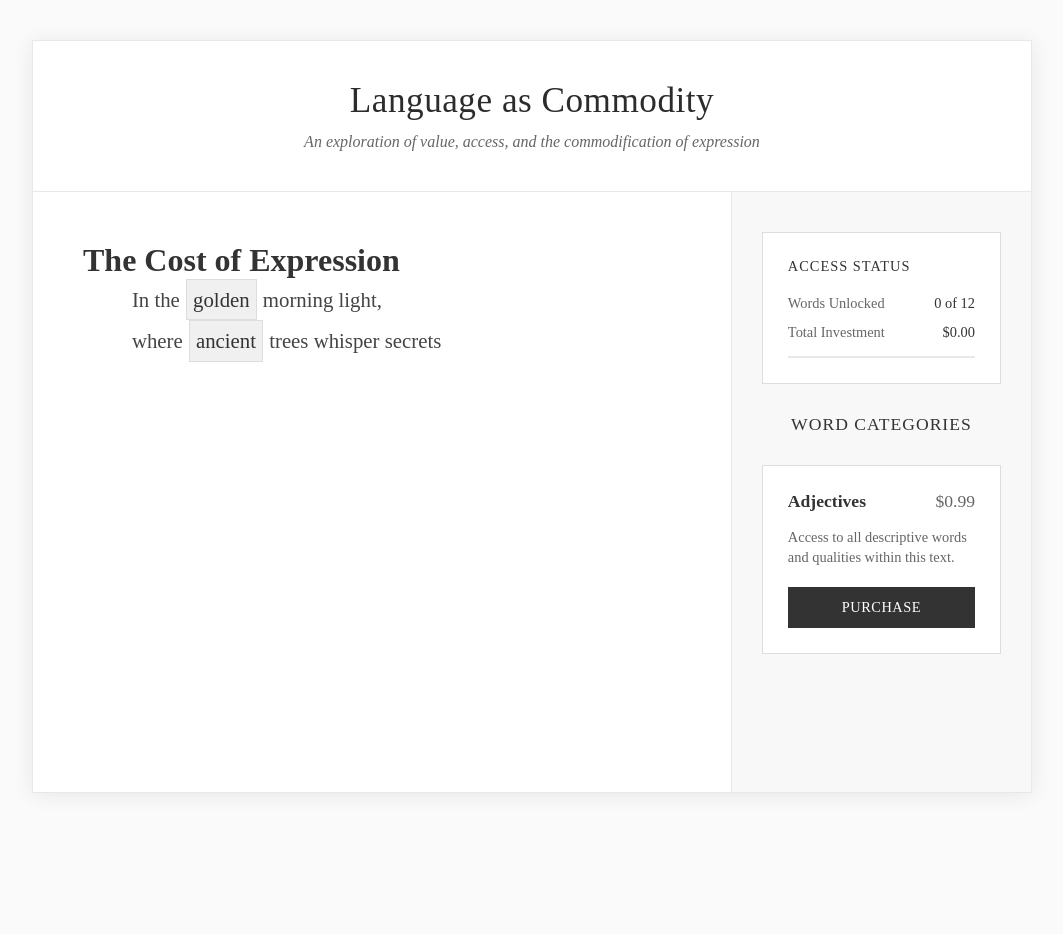
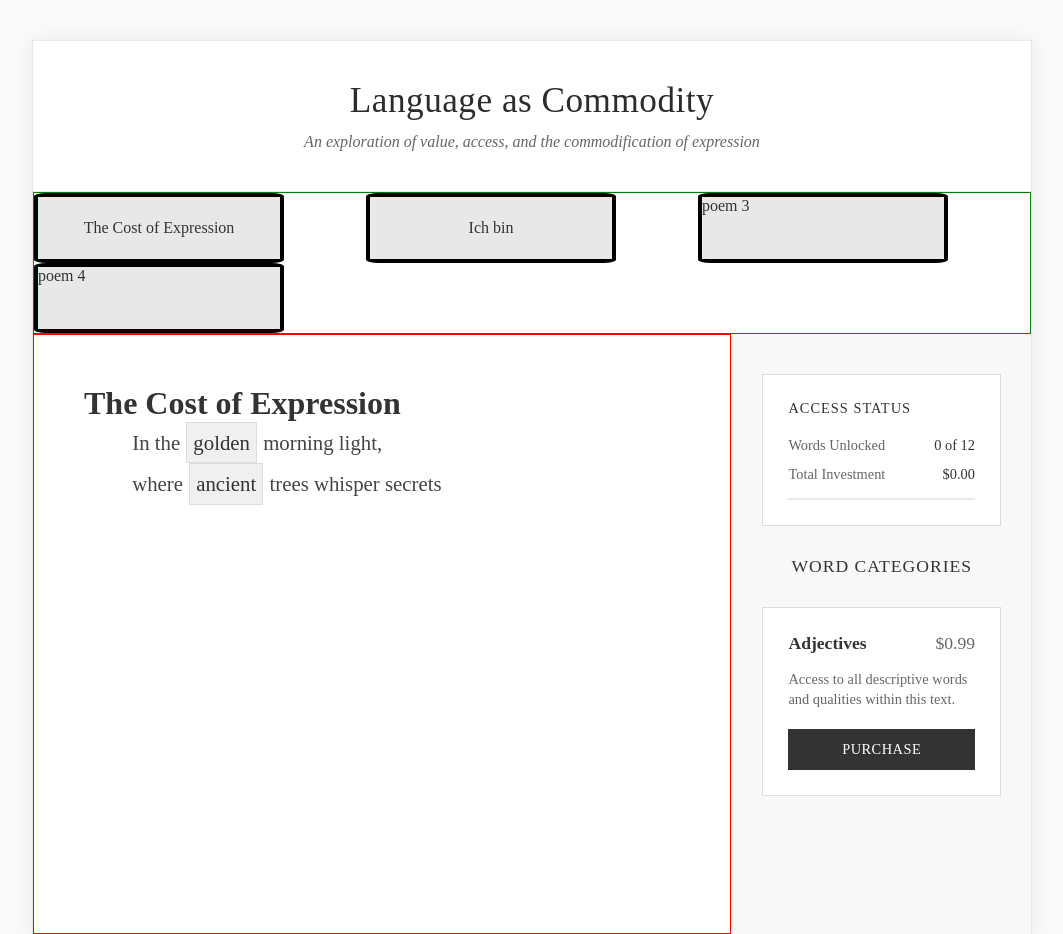
Before and after one commit to philintheattic/richtext, a plain HTML site: page poem.html in a window 1280 px wide. Shown: the top 934 px of the page, without its empty margins (108-1171 px from the left). Before the commit the page ends 833 px from the top, so only its background shows below. Drawn offline with Linux system fonts and the light colour scheme.

Commit message:
working on poem overview page

```diff
--- a/css/base.css
+++ b/css/base.css
@@ -52,6 +52,37 @@ body {
     flex: 2.5;
     padding: 50px;
     background: white;
+    border: solid 1px red;
+}
+
+.poem-select-grid {
+    width: 100%;
+    border: solid 1px green;
+    display: grid;
+    grid-template-columns: 1fr 1fr 1fr;
+    place-self: center;
+}
+
+.poem-card {
+    border: solid 4px black;
+    border-radius: 5%;
+    width: 250px;
+    height: 70px;
+    background-color: #e8e8e8;
+    transition: scale 0.3s;
+}
+
+.poem-card:hover {
+    cursor: pointer;
+    scale: 1.1;
+    transition: scale 0.3s;
+}
+
+.poem-card-contents {
+    height: 100%;
+    display: flex;
+    justify-content: center;
+    align-items: center;
 }
 
 .poem-title {
--- a/poem.html
+++ b/poem.html
@@ -13,7 +13,27 @@
             <p>An exploration of value, access, and the commodification of expression</p>
         </div>
 
+        <div class="poem-select-grid">
+            <div class="poem-card" onclick="addParam('p', 'cost-of-expression')">
+                <div class="poem-card-contents">
+                    The Cost of Expression
+                </div>
+            </div>
+            <div class="poem-card" onclick="addParam('p', 'test')">
+                <div class="poem-card-contents">
+                    Ich bin
+                </div>
+            </div>
+            <div class="poem-card">
+                poem 3
+            </div>
+            <div class="poem-card">
+                poem 4
+            </div>
+        </div>
+
         <div class="main-content">
+
             <div class="text-area">
                 <h1 id="title"></h1>
                 <div id="poem" class="poem-text"></div>
@@ -50,7 +70,13 @@
     </div>
 
 
-
+    <script>
+        function addParam(key, value) {
+            const url = new URL(window.location.href);
+            url.searchParams.set(key, value);
+            window.location.href = url.toString();
+        }
+    </script>
     <script type="module">
         import { loadPoem, renderPoem } from './js/render.js';
         const slug = new URLSearchParams(location.search).get('p') ?? 'cost-of-expression';
```
Also changed, not shown: index.html (+24 -0 lines), overview.html (added, +48 -0 lines).
